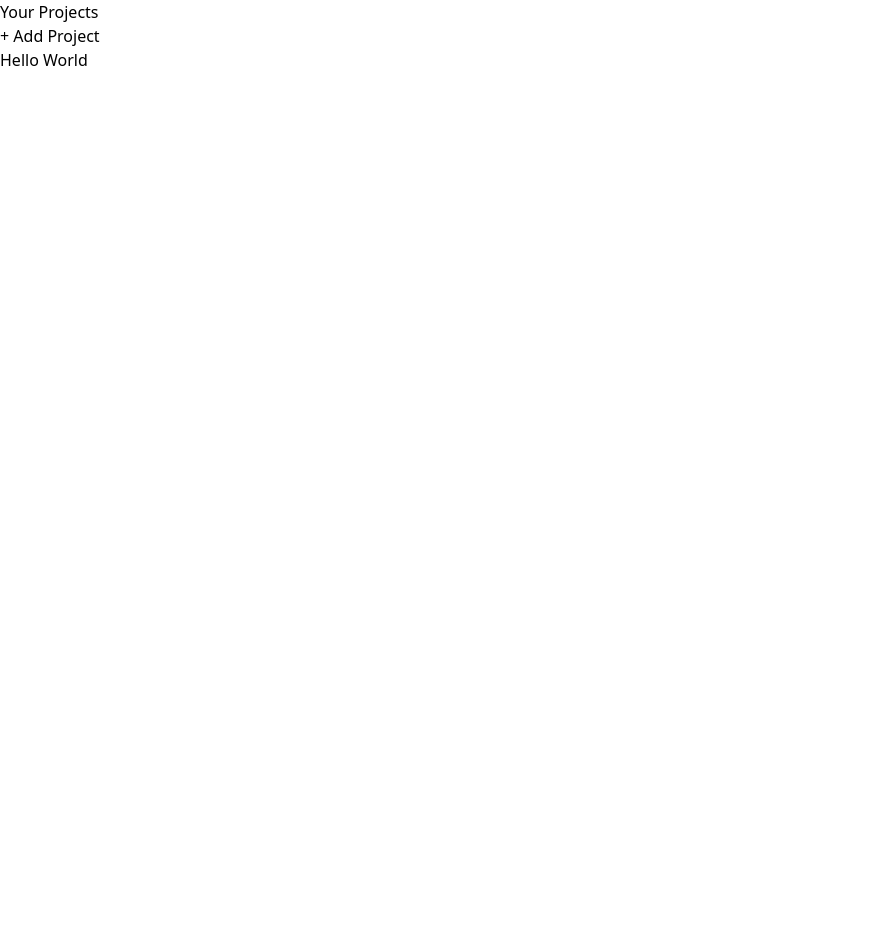
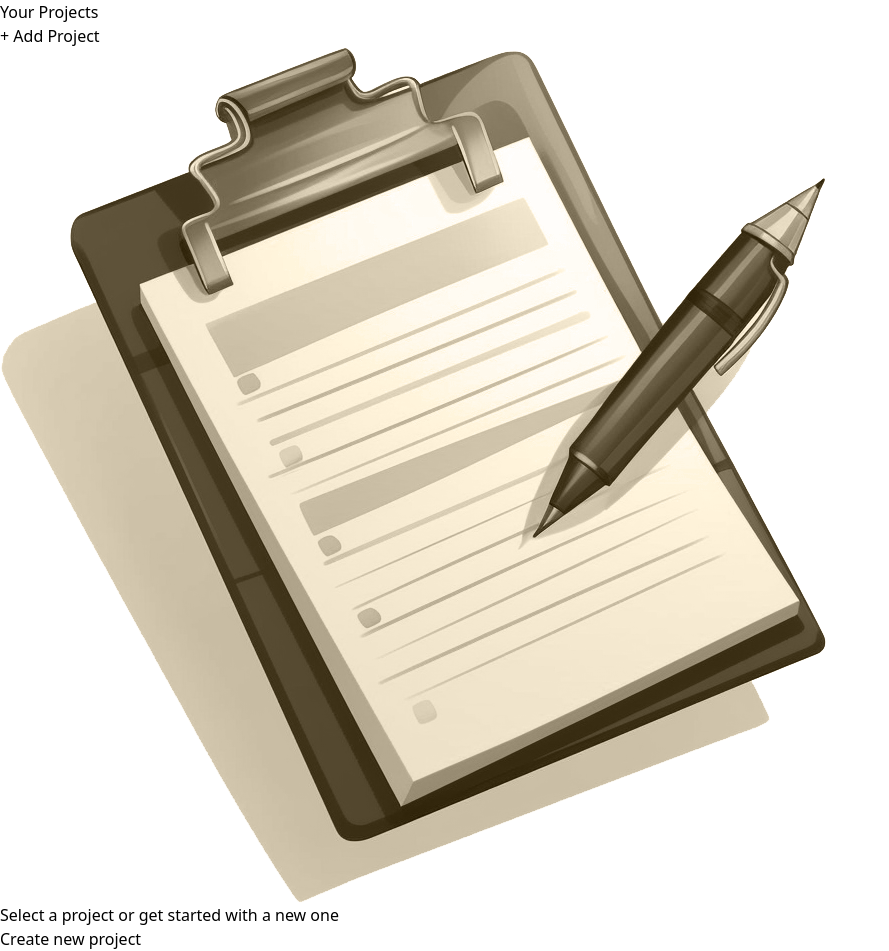
Before and after one commit to Zwavhu/React-Section-9-Prac, a React (Vite) app in the folder section-9-prac/: page / in a window 1280 px wide. Shown: the whole page, without its empty margins (0-889 px from the left). Before the commit the page ends 800 px from the top, so only its background shows below. Built offline with nearby package versions, Linux system fonts and the light colour scheme.

Commit message:
Add landing page that shows up by default

```diff
--- a/section-9-prac/src/App.jsx
+++ b/section-9-prac/src/App.jsx
@@ -1,11 +1,14 @@
 import Sidebar from "./components/Sidebar/Sidebar.jsx";
+import { createPortal } from 'react-dom'
+import LandingPage from "./components/Landing/LandingPage.jsx";
 
 function App() {
   return (
     <>
         <div className="flex">
+            {/*{createPortal(<Sidebar/>, document.body)}*/}
             <Sidebar />
-            <h1 className="w-[70%] my-8 text-center font-bold">Hello World</h1>
+            <LandingPage />
         </div>
 
     </>
--- /dev/null
+++ b/section-9-prac/src/components/Landing/LandingPage.jsx
@@ -0,0 +1,14 @@
+function LandingPage() {
+
+    return (
+        <div className="w-[70%] flex flex-col items-center mt-32 gap-5">
+            <img className="object-contain w-16 h-16" src="logo.png" alt="logo"/>
+            <p className="text-gray-500"> Select a project or get started with a new one</p>
+            <div className="p-3 bg-blue-500 rounded mt-4 hover:text-gray-500 hover:bg-blue-300">
+                <button className="text-gray-800 ">Create new project</button>
+            </div>
+        </div>
+    )
+}
+
+export default LandingPage;
```
